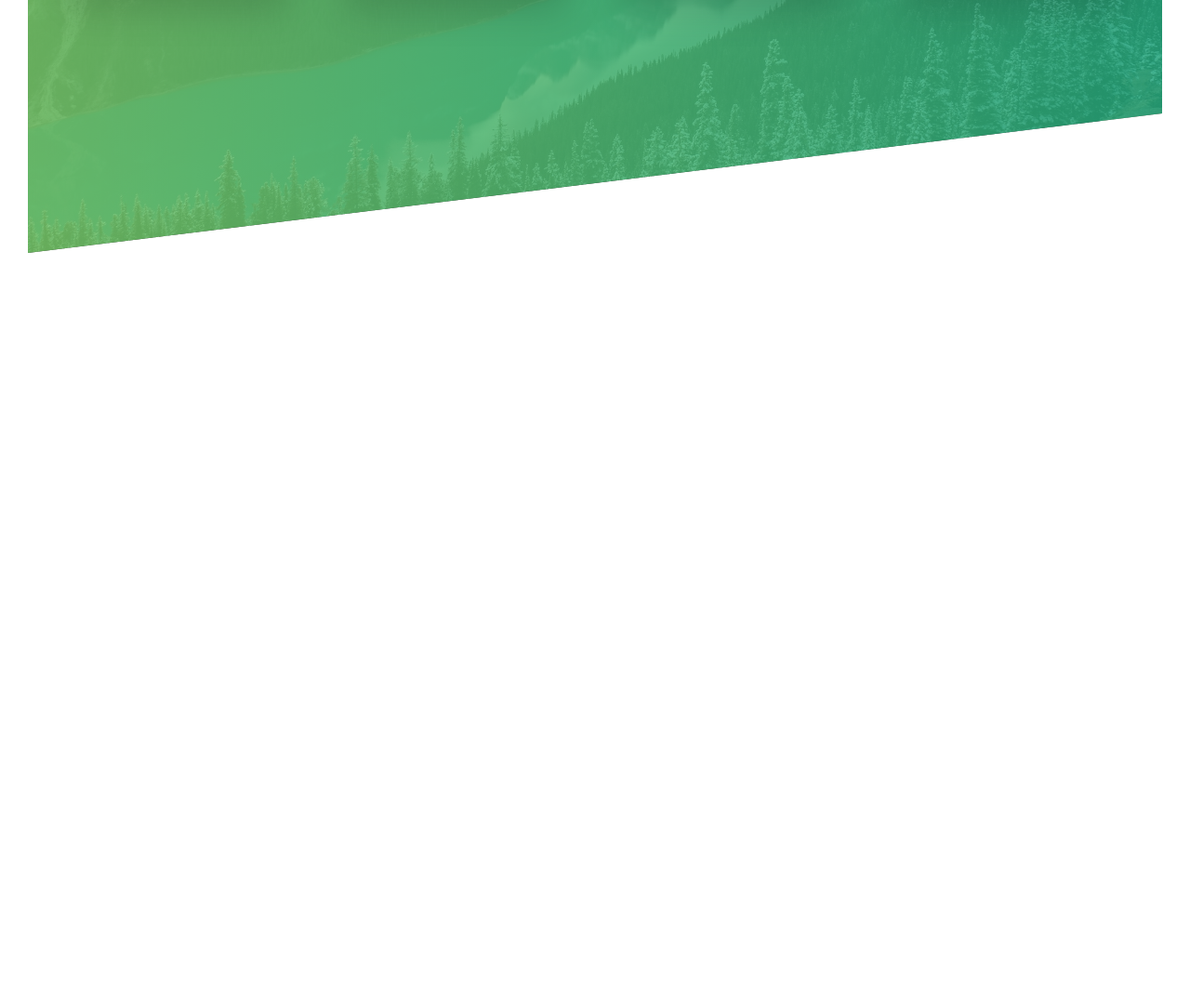
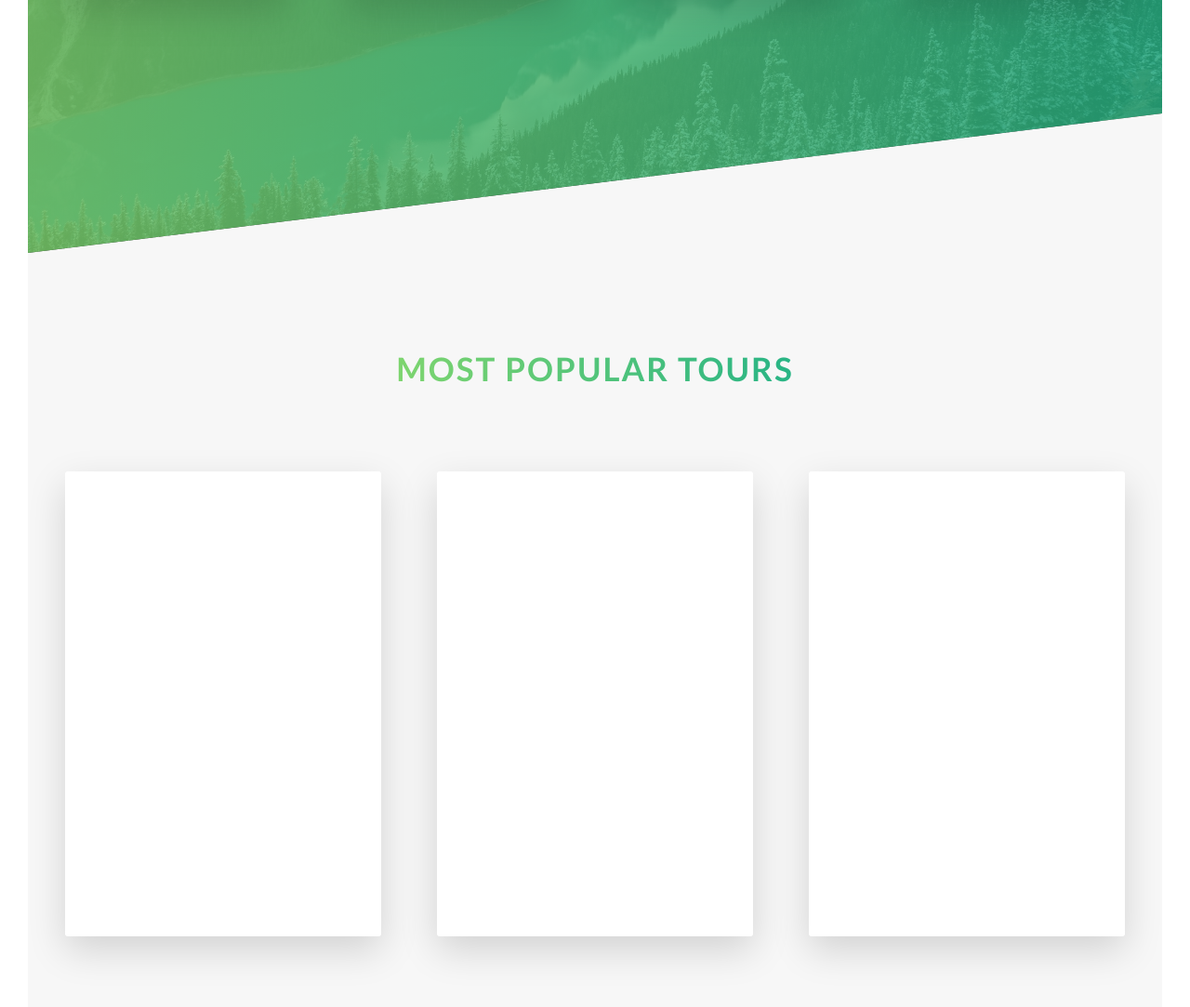
Before and after one commit to CZJoanna/Natours, a website: page index.html in a window 1280 px wide. Shown: the part 2014-3097 px from the top of the page at 93% size. Before the commit the page ends 2286 px from the top, so only its background shows below. Drawn offline with Linux system fonts and the light colour scheme.

Commit message:
build cards with flipping style

```diff
--- a/index.html
+++ b/index.html
@@ -135,6 +135,33 @@
           </div>
         </div>
       </section>
+
+      <section class="section-tours">
+        <div class="u-center-text u-margin-bottom-big">
+          <h2 class="heading-secondary">Most popular tours</h2>
+        </div>
+
+        <div class="row">
+          <div class="col-1-of-3">
+            <div class="card">
+              <div class="card__side card__side--front">card text</div>
+              <div class="card__side card__side--back card__side--back-1">card text</div>
+            </div>
+          </div>
+          <div class="col-1-of-3">
+            <div class="card">
+              <div class="card__side card__side--front">card text</div>
+              <div class="card__side card__side--back card__side--back-2">card text</div>
+            </div>
+          </div>
+          <div class="col-1-of-3">
+            <div class="card">
+              <div class="card__side card__side--front">card text</div>
+              <div class="card__side card__side--back card__side--back-3">card text</div>
+            </div>
+          </div>
+        </div>
+      </section>
     </main>
 
     <!-- <section class="grid-test">
--- a/sass/abstracts/_variables.scss
+++ b/sass/abstracts/_variables.scss
@@ -2,6 +2,12 @@
 $color-primary: #55c57a;
 $color-primary-light: #7ed56f;
 $color-primary-dark: #28b485;
+
+$color-secondary-light: #ffb900;
+$color-secondary-dark: #ff7730;
+
+$color-tertiary-light: #2998ff;
+$color-tertiary-dark: #5643fa;
 
 $color-grey-light-1: #f7f7f7;
 $color-grey-dark: #777;
@@ -9,7 +15,7 @@ $color-white: #fff;
 $color-black: #000;
 
 //FONT
-$default-font-size:1.6rem;
+$default-font-size: 1.6rem;
 
 // GRID
 $grid-width: 114rem;
--- a/sass/base/_base.scss
+++ b/sass/base/_base.scss
@@ -18,4 +18,5 @@ html {
 
 body {
   box-sizing: border-box;
+  padding: 3rem;
 }
--- a/sass/base/_typography.scss
+++ b/sass/base/_typography.scss
@@ -1,5 +1,4 @@
 body {
-  padding: 3rem;
   font-family: "Lato", sans-serif;
   font-weight: 400;
   font-size: $default-font-size;
--- /dev/null
+++ b/sass/components/_card.scss
@@ -0,0 +1,66 @@
+.card {
+  //製作透視效果
+  perspective: 150rem;
+  //can work on Firefox as well
+  -moz-perspective: 150rem;
+  //transition: all 0.8s;
+  position: relative;
+  //   子元素皆跳脫頁面流 父元素collapse 所以要幫復元素設定和子元素一樣的高度
+  height: 50rem;
+
+  &__side {
+    position: absolute;
+    top: 0;
+    left: 0;
+    width: 100%;
+    height: 50rem;
+    color: white;
+    border-radius: 3px;
+    box-shadow: 0 1.5rem 4rem rgba($color-black, 0.15);
+    // backface-visibility 的 default value: visible
+    backface-visibility: hidden;
+    transition: all ease 0.8s;
+
+    &--front {
+      background-color: $color-white;
+      transform: rotateY(0);
+    }
+
+    &--back {
+      //   background-color: rgb(160, 160, 126);
+      transform: rotateY(180deg);
+
+      &-1 {
+        background-image: linear-gradient(
+          to right bottom,
+          $color-secondary-light,
+          $color-secondary-dark
+        );
+      }
+
+      &-2 {
+        background-image: linear-gradient(
+          to right bottom,
+          $color-primary-light,
+          $color-primary-dark
+        );
+      }
+
+      &-3 {
+        background-image: linear-gradient(
+          to right bottom,
+          $color-tertiary-light,
+          $color-tertiary-dark
+        );
+      }
+    }
+  }
+
+  &:hover &__side--front {
+    transform: rotateY(-180deg);
+  }
+
+  &:hover &__side--back {
+    transform: rotateY(0);
+  }
+}
--- a/sass/main.scss
+++ b/sass/main.scss
@@ -11,12 +11,13 @@
 
 //components
 @import "./components/button";
+@import "./components/card";
 @import "./components/composition";
-@import "./components/feature-box" ;
+@import "./components/feature-box";
 
 //layout
+@import "./layout/grid";
 @import "./layout/header";
-@import "./layout/grid";
 
 //pages
 @import "./pages/home";
--- a/sass/pages/_home.scss
+++ b/sass/pages/_home.scss
@@ -25,3 +25,9 @@
     transform: skewY(7deg);
   }
 }
+
+.section-tours {
+  background-color: $color-grey-light-1;
+  padding: 25rem 0;
+  margin-top: -10vh; //clip-path 裁減多邊形的高度差
+}
```
Also changed, not shown: css/style.css.
